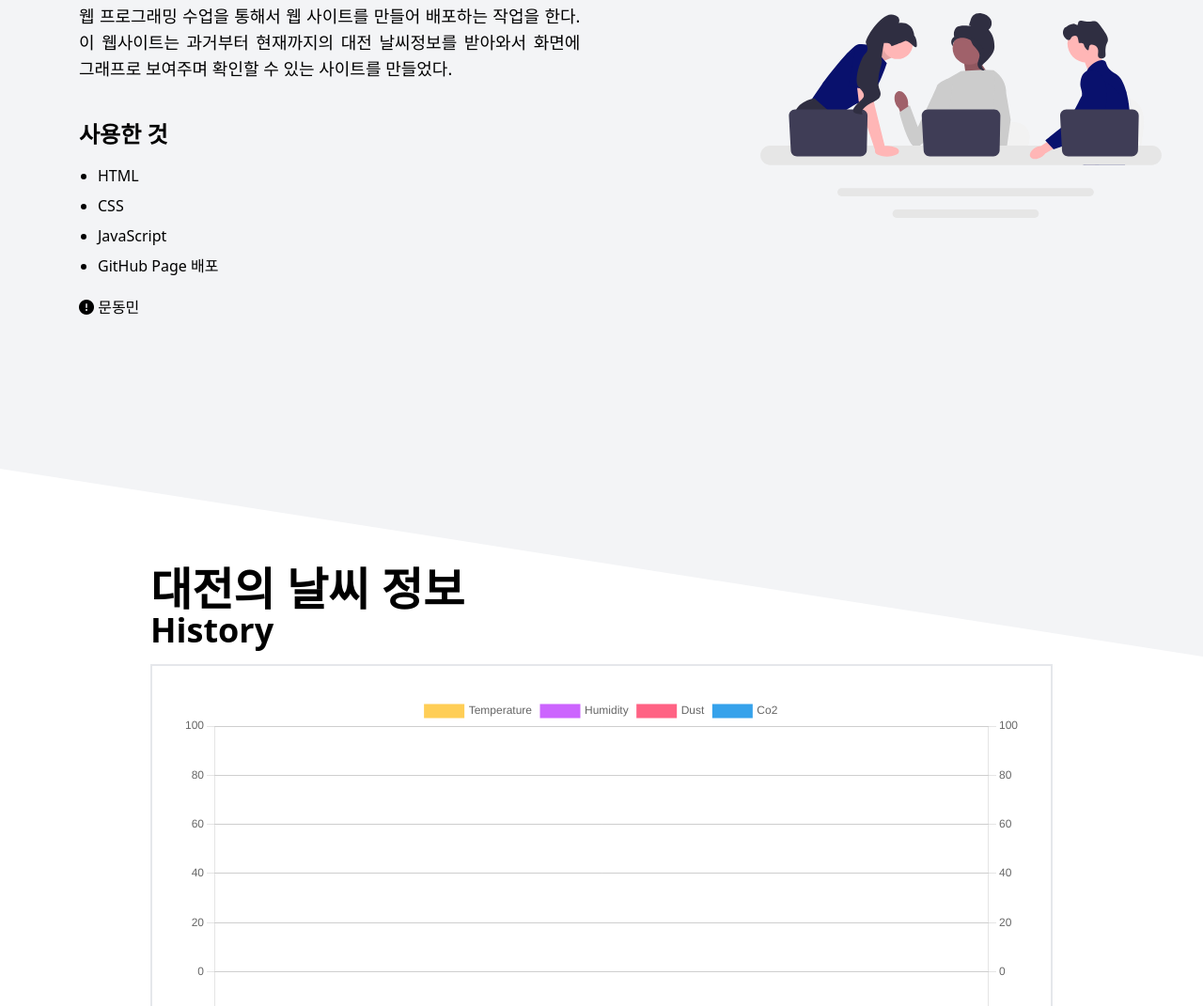
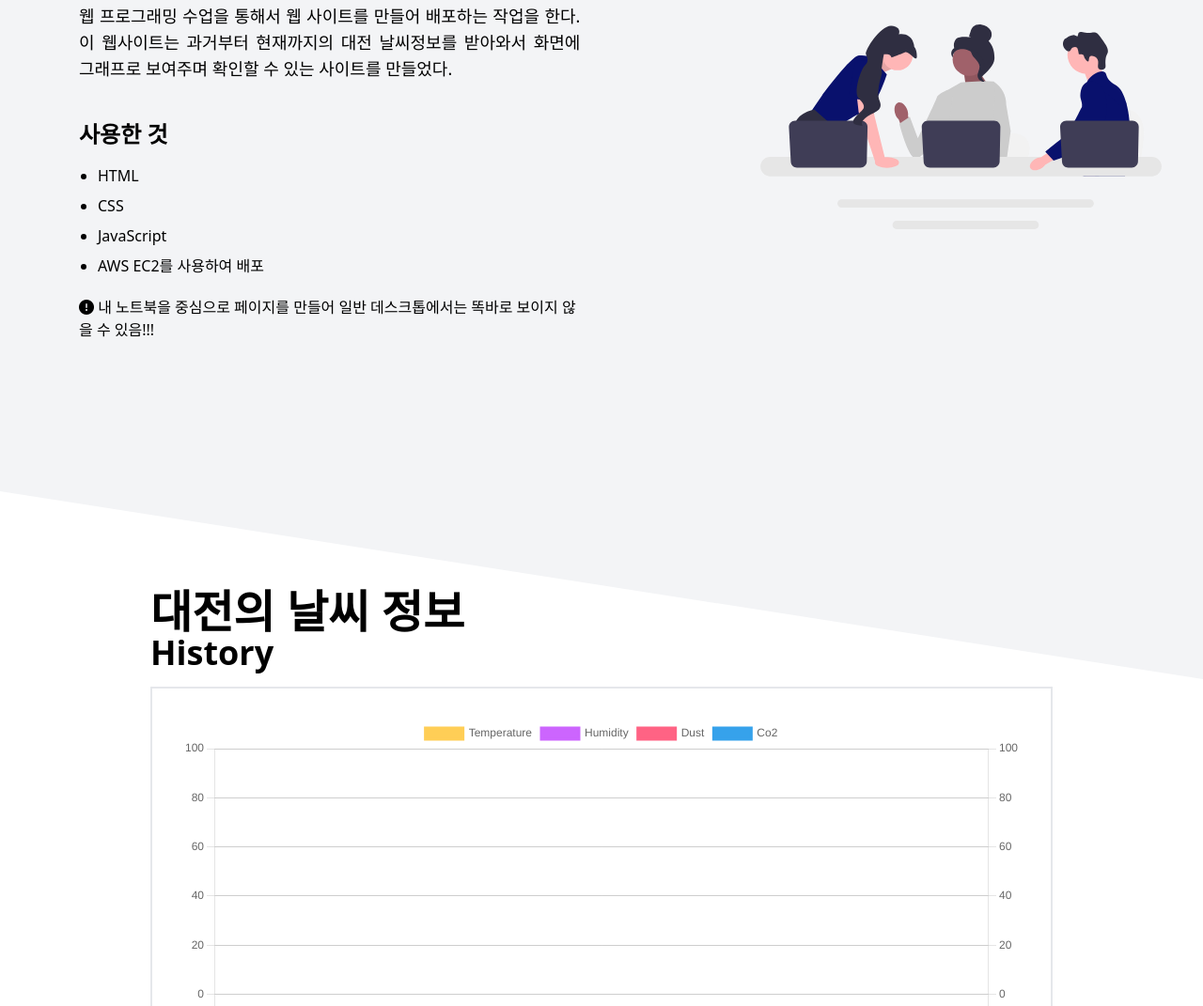
Before and after one commit to MoonDongmin/homework, a website: page public/index.html in a window 1280 px wide. Shown: the part 1053-2124 px from the top of the page at 94% size. Drawn offline with nearby package versions, Linux system fonts and the light colour scheme; a web font is replaced by a local one.

Commit message:
웹 프로그래밍 과제 final

```diff
--- a/public/index.html
+++ b/public/index.html
@@ -68,12 +68,12 @@
                     <li class="mt-2 ml-5">HTML</li>
                     <li class="mt-2 ml-5">CSS</li>
                     <li class="mt-2 ml-5">JavaScript</li>
-                    <li class="mt-2 ml-5">GitHub Page 배포</li>
+                    <li class="mt-2 ml-5">AWS EC2를 사용하여 배포</li>
                 </ul>
             </div>
             <div class="mt-5">
                 <i class="fa-solid fa-circle-exclamation"></i>
-                문동민
+                내 노트북을 중심으로 페이지를 만들어 일반 데스크톱에서는 똑바로 보이지 않을 수 있음!!!
             </div>
         </div>
 
```
